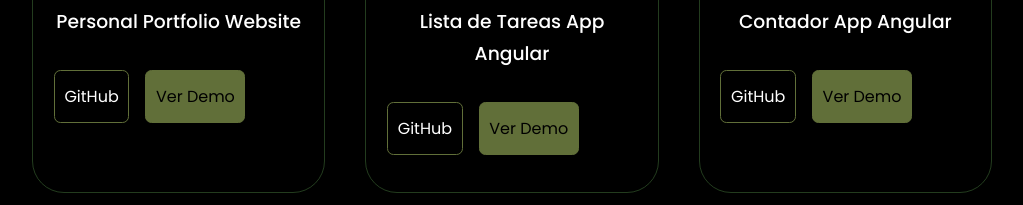
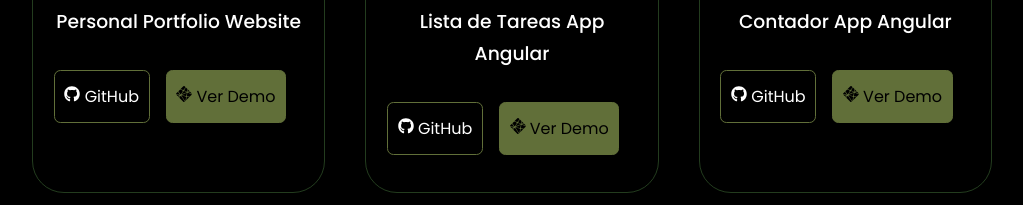
Before and after one commit to MarcosSebastian-Martinez19/Personal_Portfolio_Website, a React (Create React App) app: page /Portfolio in a window 1280 px wide. Shown: the part 392-597 px from the top of the page, without its empty margins (128-1151 px from the left). Built offline with nearby package versions, Linux system fonts and the light colour scheme.

Commit message:
Actualización de Componentes

```diff
--- a/src/Components/About/About.css
+++ b/src/Components/About/About.css
@@ -46,6 +46,7 @@
     display: flex;
     gap: 1.2rem;
     justify-content: center;
+    align-items: center;
     margin-bottom: 2.5rem;
 }
 
--- a/src/Components/About/CTA.jsx
+++ b/src/Components/About/CTA.jsx
@@ -1,11 +1,12 @@
 import React from 'react';
 import CV from "../../assets/CV-MarcosMartinez-FrontEndDeveloper.pdf";
 import "./About.css";
+import { FiDownload } from "react-icons/fi"
 
 export const CTA = () => {
   return (
     <div className="cta">
-      <a href={CV} download className='btn'>Descargar CV</a>
+      <a href={CV} download className='btn'> <FiDownload /> Descargar CV</a>
     </div>
   )
 }
--- a/src/Components/Experience/Experience.jsx
+++ b/src/Components/Experience/Experience.jsx
@@ -1,7 +1,7 @@
 import React from "react";
 import "./Experience.css";
 import { FaHtml5, FaCss3Alt, FaBootstrap, FaSass, FaReact, FaNpm, FaGitAlt, FaGithub } from "react-icons/fa";
-import { SiJavascript, SiTypescript, SiAngular, SiNetlify, SiLinux } from "react-icons/si";
+import { SiJavascript, SiTypescript, SiAngular, SiNetlify, SiLinux, SiVisualstudiocode } from "react-icons/si";
 
 export const Experience = () => {
     return (
@@ -73,6 +73,12 @@
                         </article>
                         <article className="experience__details">
                             <div>
+                            <SiVisualstudiocode className="experience__details-icon" />
+                            <h4>Visual Studio Code</h4>
+                            </div>
+                        </article>
+                        <article className="experience__details">
+                            <div>
                             <FaNpm className="experience__details-icon" />
                             <h4>NPM</h4>
                             </div>
--- a/src/Components/Portfolio/Portfolio.jsx
+++ b/src/Components/Portfolio/Portfolio.jsx
@@ -1,6 +1,8 @@
 import React from "react";
 import "./Portfolio.css";
 import Proyectos from "./Proyectos.json";
+import { FaGithub } from "react-icons/fa"
+import { SiNetlify } from "react-icons/si"
 
 
 export const Portfolio = () => (
@@ -16,8 +18,8 @@
                             </div>
                             <h3>{title}</h3>
                             <div className="portfolio__item-cta">
-                                <a href={urlGitHub} className="btn" target="_blank">GitHub</a>
-                                <a href={urlLiveDemo} className="btn btn-primary" target="_blank">Ver Demo</a>
+                                <a href={urlGitHub} className="btn" target="_blank"> <FaGithub /> GitHub</a>
+                                <a href={urlLiveDemo} className="btn btn-primary" target="_blank"> <SiNetlify /> Ver Demo</a>
                             </div>
                         </article>
                     )
```
